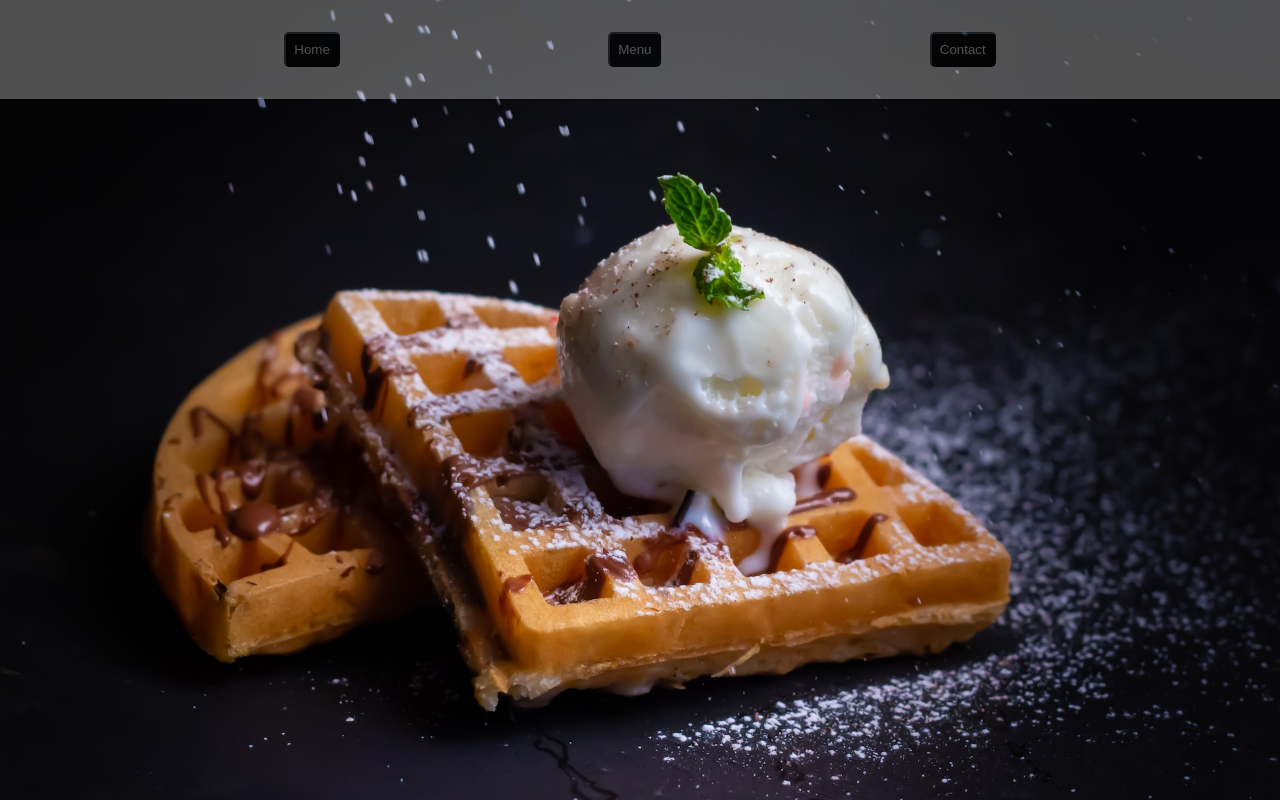
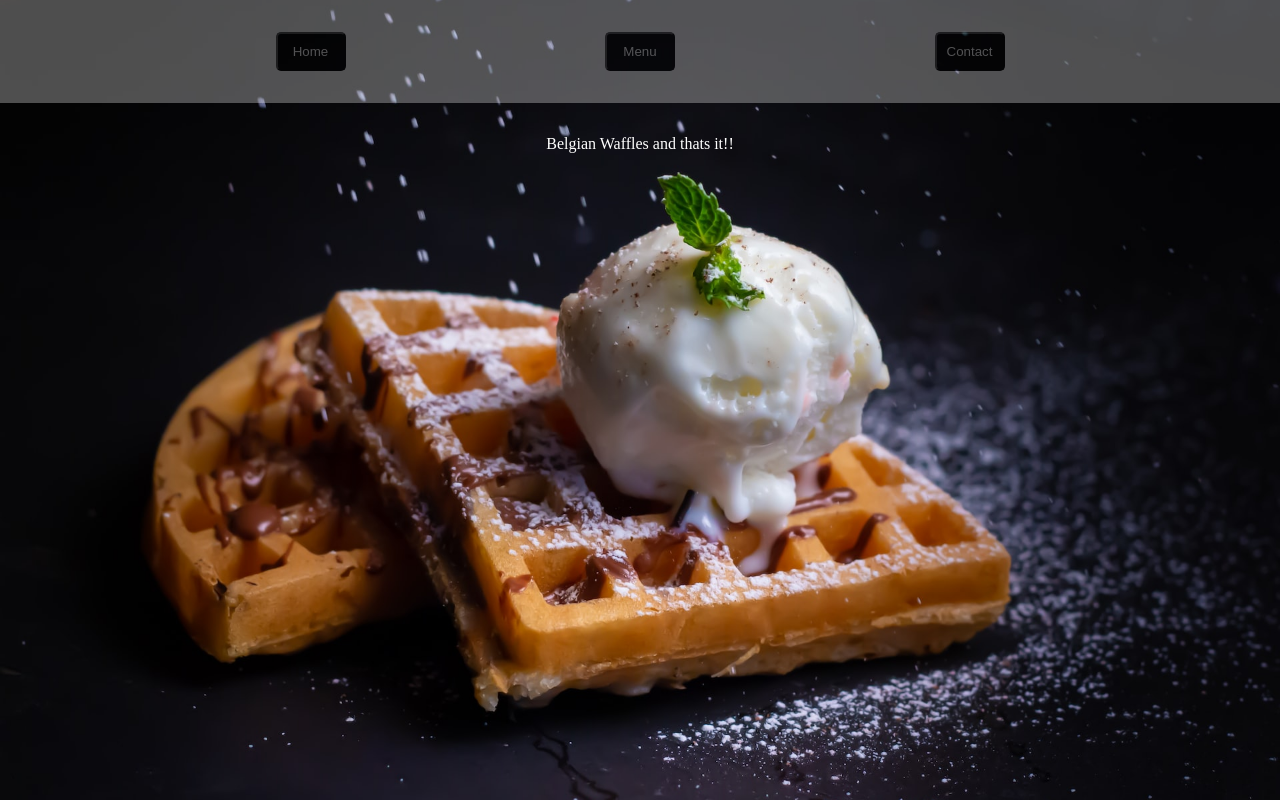
Before and after one commit to hduger/restaurant-page, a website built with webpack: page dist/index.html in a window 1280 px wide. Both pictures are taken after a click on the button "Menu". Built offline with nearby package versions, Linux system fonts and the light colour scheme.

Commit message:
finished having everything connected could add more to each page but i know how to do it and it would waste time i could spend learning new things

```diff
--- /dev/null
+++ b/src/contact.js
@@ -0,0 +1,11 @@
+export default function contact(){
+    const content = document.getElementById('content')
+    const contactInfo = document.createElement('p');
+    contactInfo.classList.add('about')
+    contactInfo.innerText = 'waffleman@waffleman.com';
+    while(content.firstChild){
+        content.removeChild(content.firstChild);
+    }
+
+    content.appendChild(contactInfo)
+}
--- /dev/null
+++ b/src/home.js
@@ -0,0 +1,12 @@
+
+export default function home(){
+    const content = document.getElementById('content');
+    const parag = document.querySelector('.about')
+    parag.innerText = 'hello'
+    while(content.firstChild){
+        content.removeChild(content.firstChild);
+    }
+
+    content.appendChild(parag);
+
+}
--- a/src/index.js
+++ b/src/index.js
@@ -1,7 +1,18 @@
 import pageLoad from "./pageload";
-// const container = document.getElementById('content');
-let name = 'hunter'
-// container.appendChild(pageLoad(name));
-console.log("hi hunter");
-console.log('you are the best');
-console.log('its true!!!!');
+import home from "./home"
+import menu from "./menu";
+import contact from "./contact";
+
+
+
+
+document.body.appendChild(pageLoad())
+
+const homeBtn = document.querySelector('.home');
+homeBtn.addEventListener('click', home)
+
+const menuBtn = document.querySelector('.menu')
+menuBtn.addEventListener('click', menu)
+
+const contactBtn = document.querySelector('.contact');
+contactBtn.addEventListener('click', contact)
--- /dev/null
+++ b/src/menu.js
@@ -0,0 +1,11 @@
+export default function menu(){
+    const content = document.getElementById('content');
+    const menuCont = document.createElement('p');
+    menuCont.classList.add('about')
+    menuCont.innerText = 'Belgian Waffles and thats it!!';
+    while(content.firstChild){
+        content.removeChild(content.firstChild);
+    }
+
+    content.appendChild(menuCont);
+}
--- a/src/pageload.js
+++ b/src/pageload.js
@@ -1,7 +1,13 @@
 
-export default function pageLoad(name){
-    const content = document.createElement('div');
-    content.innerText = 'hello there ' + name;
+export default function pageLoad(){
+
+    const para = document.createElement('p');
+    para.classList.add('about');
+    para.innerText = 'We are the best Waffle Making Company on the \
+    east side of the Mississippi River'
+
+    const content = document.getElementById('content');
+    content.appendChild(para);
 
     return content
 }
--- a/src/styles.css
+++ b/src/styles.css
@@ -25,7 +25,8 @@ body {
 }
 
 .btn{
-    padding: 8px;
+    padding: 10px;
+    width: 70px;
     opacity: 100%;
     background-color: black;
     color: white;
@@ -37,3 +38,8 @@ body {
     background-color: white;
     color: black;
 }
+
+.about  {
+    text-align: center;
+    margin-top: 2rem;
+}
```
Also changed, not shown: dist/index.html, dist/main.js.
